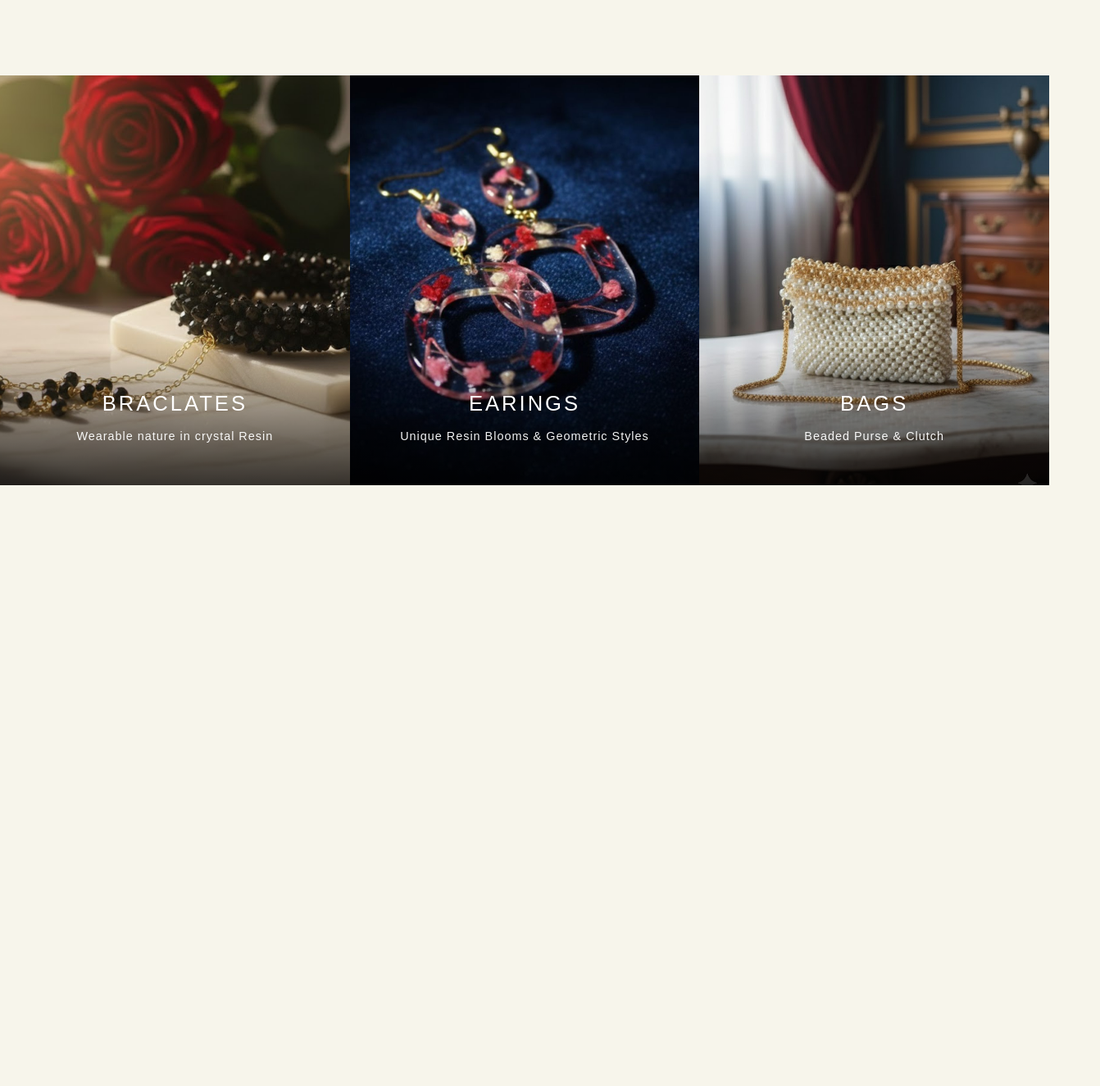
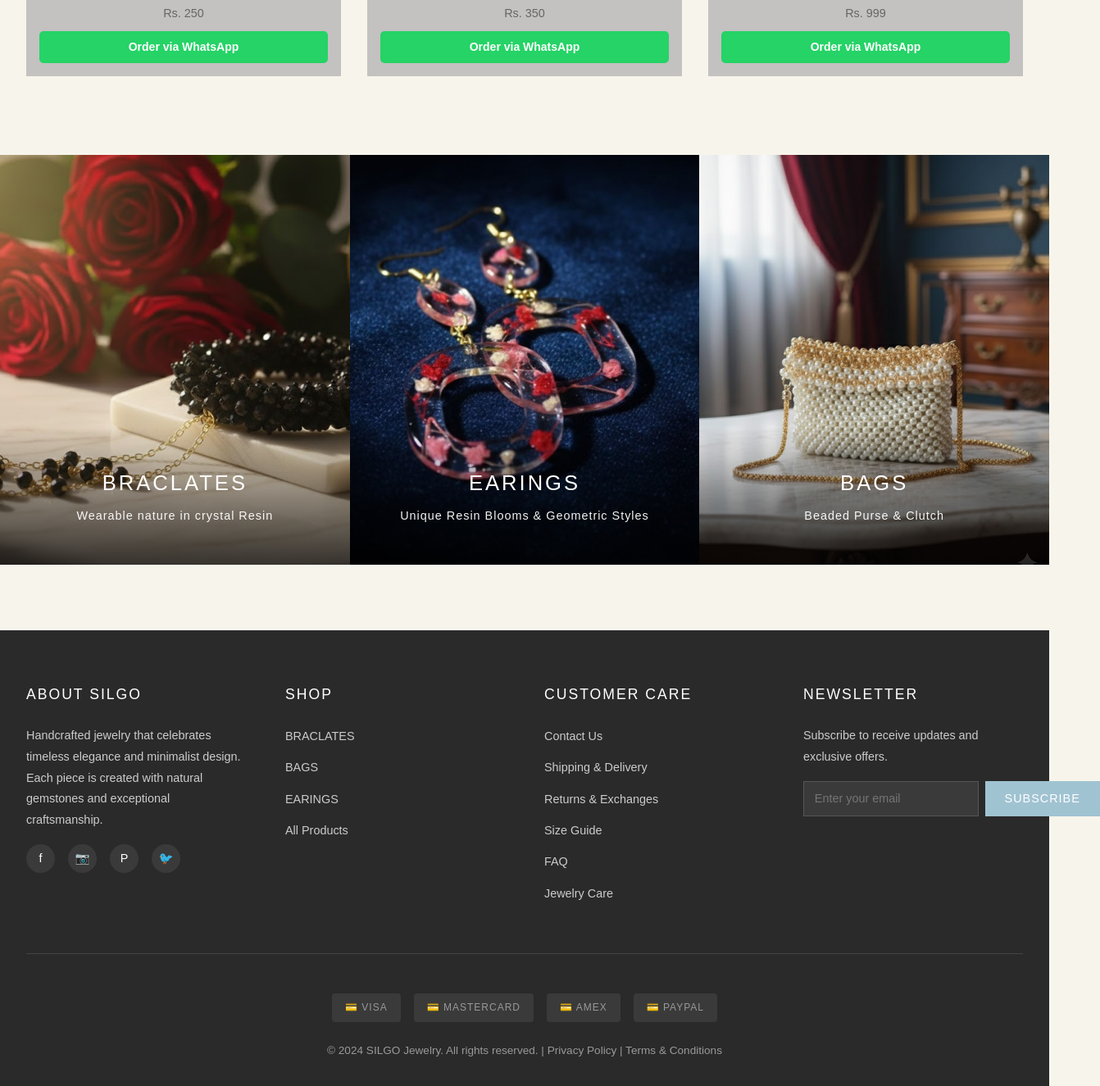
Before and after one commit to ManahilMashhud/silgo-by-manahil, a plain HTML site: page index.html in a window 1280 px wide. Shown: the part 1965-3290 px from the top of the page at 82% size, 1342 px wide, since content can reach past the window. Before the commit the page ends 2621 px from the top, so only its background shows below. Drawn offline with Linux system fonts and the light colour scheme.

Commit message:
Edit index.html

```diff
--- a/index.html
+++ b/index.html
@@ -3,15 +3,11 @@
 <head>
     <meta charset="UTF-8">
     <meta name="viewport" content="width=device-width, initial-scale=1.0">
-    <meta name="description" content="Silgo offers handcrafted resin jewelry and luxury beaded motion bags,
-     blending timeless artistry with modern fashion to create unique, wearable statement pieces.">
+    <meta name="description" content="Silgo offers handcrafted resin jewelry and luxury beaded motion bags, blending timeless artistry with modern fashion to create unique, wearable statement pieces.">
     <title>SILGO - Minimalist Jewelry</title>
 
     <link rel="stylesheet" href="Style.CSS">
     <div id="welcome-message">WELCOME TO SILGO</div>
-
-
-
 </head>
 <body>
     <nav>
@@ -50,20 +46,9 @@
 
             <div class="hero-overlay">
                <h1 style="margin: 0;">SILGO</h1>
-<p style="
-    color: #b89c6a;
-    font-family: 'Georgia', serif;
-    font-style: italic;
-    font-size: 22px;
-    letter-spacing: 1px;
-    margin: 5px 0;
-    text-shadow: 1px 1px 2px rgba(0,0,0,0.2);">
+               <p style="color: #b89c6a; font-family: 'Georgia', serif; font-style: italic; font-size: 22px; letter-spacing: 1px; margin: 5px 0; text-shadow: 1px 1px 2px rgba(0,0,0,0.2);">
                    Where You Trust
                </p>
-
-
-
-
             </div>
         </div>
 
@@ -98,8 +83,6 @@
                     <h3>BAGS</h3>
                     <p>Beaded Purse & Clutch</p>
                 </div>
-
-
             </div>
         </div>
     </div>
@@ -114,16 +97,7 @@
     <div id="about" class="page">
         <div class="about-content">
             <div style="max-width:700px; margin:auto; text-align:center; line-height:1.6; font-family:Arial, sans-serif;">
-
-    <h2 style="
-        font-size:32px;
-        letter-spacing:2px;
-        color:#222;
-        border-bottom:2px solid #d4af37;
-        display:inline-block;
-        padding-bottom:8px;
-        margin-bottom:20px;
-    ">
+                <h2 style="font-size:32px; letter-spacing:2px; color:#222; border-bottom:2px solid #d4af37; display:inline-block; padding-bottom:8px; margin-bottom:20px;">
                     ABOUT SILGO
                 </h2>
                 <p>Born from a passion for unique craftsmanship, <strong>Silgo</strong> is where artistry meets modern fashion. Our startup brings you a curated blend of two beautiful worlds: Bespoke Resin Art and Trend-setting Motion Bags.</p>
@@ -131,7 +105,7 @@
                 <p><strong>Motion &amp; Beaded Luxury:</strong> Staying ahead of the trends, we design exquisite beaded bags (commonly known as Motion Bags). With heavy beadwork and premium finishes, these bags are crafted to be the highlight of any bridal or party ensemble.</p>
                 <p><strong>Handcrafted with Heart:</strong> Every product at Silgo is handmade with meticulous attention to detail. We believe that true luxury lies in the imperfections and uniqueness that only "handmade" can offer.</p>
                 <p>At <strong>Silgo</strong>, our mission is to empower your personal style with accessories that tell a story. We don’t just make jewelry and bags — we create wearable art that makes you stand out.</p>
-
+            </div>
         </div>
     </div>
 
@@ -151,9 +125,9 @@
             <div class="footer-section">
                 <h3>SHOP</h3>
                 <ul>
-                    <li><a href="#" onclick="showCategory('bracelets')">BRACLATES</a></li>
-                    <li><a href="#" onclick="showCategory('bags')">BAGS</a></li>
-                    <li><a href="#" onclick="showCategory('earrings')">EARINGS</a></li>
+                    <li><a href="#" onclick="showCategory('Braclate')">BRACLATES</a></li>
+                    <li><a href="#" onclick="showCategory('Bags')">BAGS</a></li>
+                    <li><a href="#" onclick="showCategory('Earings')">EARINGS</a></li>
                     <li><a href="#" onclick="showPage('products')">All Products</a></li>
                 </ul>
             </div>
@@ -191,42 +165,55 @@
         </div>
     </footer>
 
+    <!-- WhatsApp Button Styling -->
+    <style>
+        .whatsapp-btn {
+            display: block;
+            background-color: #25D366;
+            color: #ffffff;
+            text-align: center;
+            padding: 8px 10px;
+            text-decoration: none;
+            border-radius: 5px;
+            font-weight: bold;
+            margin-top: 10px;
+            font-size: 14px;
+            transition: background-color 0.3s ease;
+        }
+        .whatsapp-btn:hover {
+            background-color: #1ebe5d;
+        }
+    </style>
+
     <script>
-
         window.addEventListener("load", function () {
             const msg = document.getElementById("welcome-message");
-
             setTimeout(() => {
                 msg.style.display = "none";
             }, 2000); // 2 seconds
         });
 
-
-
-
         const products = {
             Braclate: [
                 { name: 'Silgo Bunny Charm Bracelet', price: 250, category: 'Braclate', image: 'img1.jfif' },
                 { name: 'Basant Bahar Gajrays', price: 999, category: 'Braclate', image: 'img11.jfif' },
-                  { name: 'Beaded Charm Bracelets', price: 'per 300', category: 'Braclates', image: 'img19.jpg' },
+                { name: 'Beaded Charm Bracelets', price: '300', category: 'Braclate', image: 'img19.jpg' },
                 { name: 'Stackable Crystal Bands', price: 300, category: 'Braclate', image: 'img15.jpg' },
                 { name: 'Faux Pearls', price: 250, category: 'Braclate', image: 'img16.jpg' },
-                     { name: 'Resin Flower Bangles', price: 'Pair 1050', category: 'bangles', image: 'img23.jfif' },
-                        { name: 'Basant Bahar Gajrays', price: 999, category: 'Braclate', image: 'img20.jpg' },
+                { name: 'Resin Flower Bangles', price: 'Pair 1050', category: 'Braclate', image: 'img23.jfif' },
                 { name: 'Royal Ebony Gajrays', price: 999, category: 'Braclate', image: 'img12.jpg' }
-
             ],
             Earings: [
                 { name: 'Square Resin Drop Earrings', price: 350, category: 'Earings', image: 'img2.jpg' },
                 { name: 'Resin Monstera Leaf Earrings', price: 350, category: 'Earings', image: 'img4.jfif' },
-                { name: 'Resin Butterfly Keychain', price: 250, category: 'KeyChain', image: 'img7.jpg' },
-                { name: 'Silgo Angel Wings "KeyChain"', price: 250, category: 'KeyChain', image: 'img8.jpg' },
-                 { name: 'Resin Inlay Chain"', price: 300, category: 'chain', image: 'img21.jfif' },
-                  { name: 'Resin Pendant Jewelry Set', price: 350, category: 'necklace', image: 'img22.jfif' },
-                { name: 'Butterfly Bestie Set "KeyChains"', price: 400 , category: 'KeyChains', image: 'img9.jpg' }
+                { name: 'Resin Butterfly Keychain', price: 250, category: 'Earings', image: 'img7.jpg' },
+                { name: 'Silgo Angel Wings Keychain', price: 250, category: 'Earings', image: 'img8.jpg' },
+                { name: 'Resin Inlay Chain', price: 300, category: 'Earings', image: 'img21.jfif' },
+                { name: 'Resin Pendant Jewelry Set', price: 350, category: 'Earings', image: 'img22.jfif' },
+                { name: 'Butterfly Bestie Set KeyChains', price: 400, category: 'Earings', image: 'img9.jpg' }
             ],
             Bags: [
-                { name: 'Bridal Crystal Casket', price: 6999, category: 'Bags', image: 'img3.jpg'},
+                { name: 'Bridal Crystal Casket', price: 6999, category: 'Bags', image: 'img3.jpg' },
                 { name: 'Black Beaded Potli', price: 3499, category: 'Bags', image: 'img5.jpg' },
                 { name: 'The Jade Jewel Clutch', price: 1500, category: 'Bags', image: 'img6.jpg' }
             ]
@@ -260,20 +247,23 @@
                 products.Earings[0],
                 products.Bags[2],
                 products.Braclate[0],
-                products.Earings[1],   // naya add kiya
+                products.Earings[1],
                 products.Braclate[1]
             ];
 
             featured.forEach((product) => {
+                let waMessage = `Hi Silgo, I want to order ${product.name} for Rs. ${product.price}`;
+                let waLink = `https://wa.me/923001234567?text=${encodeURIComponent(waMessage)}`;
+
                 const card = document.createElement('div');
                 card.className = 'product-card';
                 card.innerHTML = `
                     <div class="product-img">
                         <img src="${product.image}">
                     </div>
-
                     <div class="product-name">${product.name}</div>
                     <div class="product-price">Rs. ${product.price}</div>
+                    <a href="${waLink}" target="_blank" class="whatsapp-btn">Order via WhatsApp</a>
                 `;
                 grid.appendChild(card);
             });
@@ -290,7 +280,7 @@
                 productsToShow = [...products.Braclate, ...products.Earings, ...products.Bags];
             } else {
                 const categoryTitles = {
-                    'Braclate': 'Braclate',
+                    'Braclate': 'BRACLATES',
                     'Earings': 'EARRINGS',
                     'Bags': 'BAGS'
                 };
@@ -299,26 +289,25 @@
             }
 
             productsToShow.forEach((product) => {
+                let waMessage = `Hi Silgo, I want to order ${product.name} for Rs. ${product.price}`;
+                let waLink = `https://wa.me/923001234567?text=${encodeURIComponent(waMessage)}`;
+
                 const card = document.createElement('div');
                 card.className = 'product-card';
                 card.innerHTML = `
                     <div class="product-img">
                         <img src="${product.image}">
                     </div>
-
                     <div class="product-name">${product.name}</div>
                     <div class="product-price">Rs. ${product.price}</div>
+                    <a href="${waLink}" target="_blank" class="whatsapp-btn">Order via WhatsApp</a>
                 `;
                 grid.appendChild(card);
             });
         }
 
-        // Initialize
-        displayFeaturedProducts();
-
         function searchProducts() {
             const value = document.getElementById("search-input").value.toLowerCase();
-
             const allProducts = [
                 ...products.Braclate,
                 ...products.Earings,
@@ -326,8 +315,8 @@
             ];
 
             const filtered = allProducts.filter(p =>
-        p.name.toLowerCase().includes(value) ||  // name check
-        p.category.toLowerCase().includes(value) // category check
+                p.name.toLowerCase().includes(value) ||
+                p.category.toLowerCase().includes(value)
             );
 
             showPage('products');
@@ -336,6 +325,9 @@
             grid.innerHTML = "";
 
             filtered.forEach(product => {
+                let waMessage = `Hi Silgo, I want to order ${product.name} for Rs. ${product.price}`;
+                let waLink = `https://wa.me/923001234567?text=${encodeURIComponent(waMessage)}`;
+
                 const card = document.createElement('div');
                 card.className = 'product-card';
                 card.innerHTML = `
@@ -344,15 +336,15 @@
                     </div>
                     <div class="product-name">${product.name}</div>
                     <div class="product-price">Rs. ${product.price}</div>
+                    <a href="${waLink}" target="_blank" class="whatsapp-btn">Order via WhatsApp</a>
                 `;
                 grid.appendChild(card);
             });
-
             document.getElementById("category-title").textContent = "SEARCH RESULTS";
         }
 
-
-
+        // Initialize
+        displayFeaturedProducts();
     </script>
 </body>
 </html>
```
Lines whose indentation alone changed are shown as unchanged.
